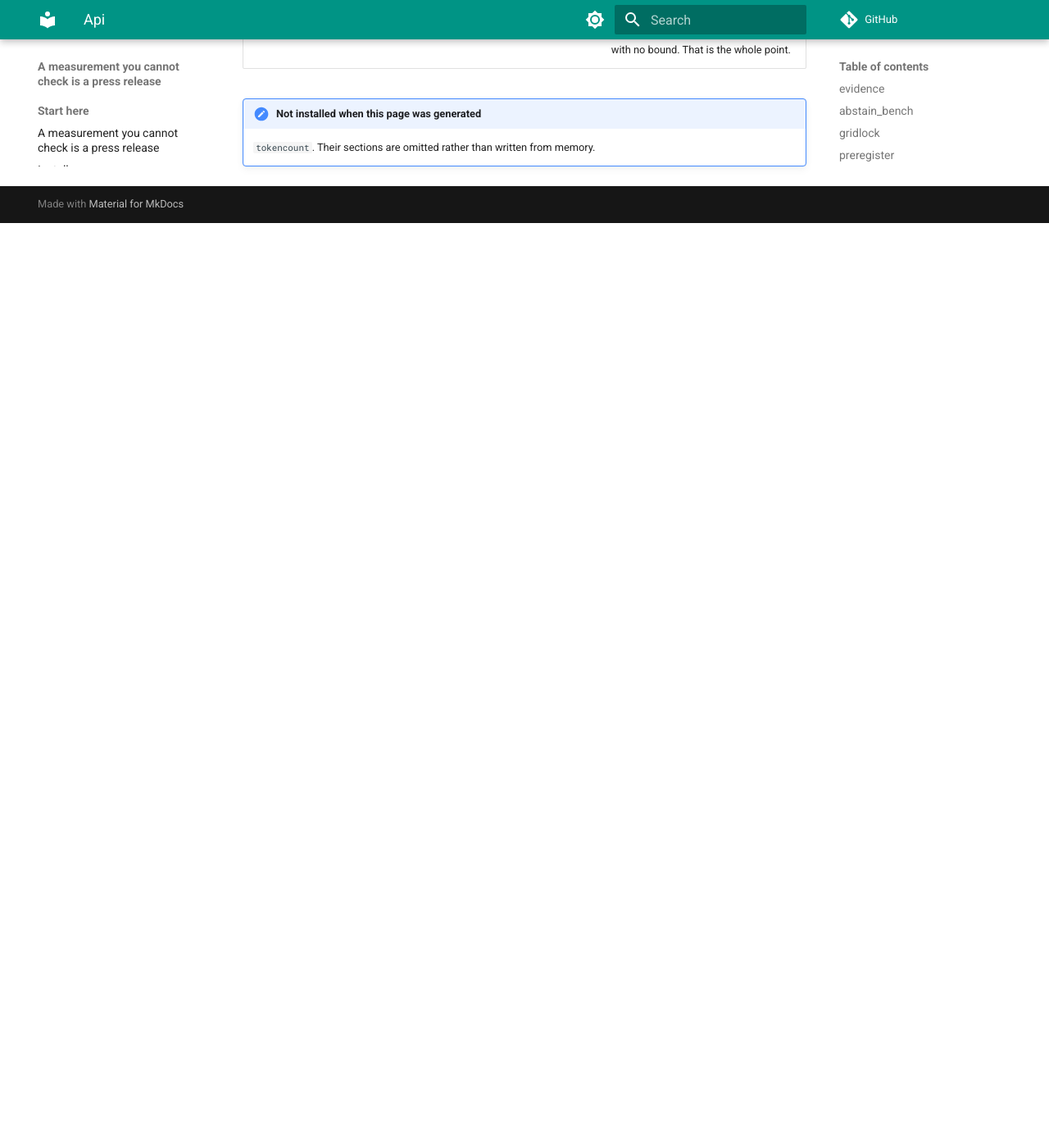
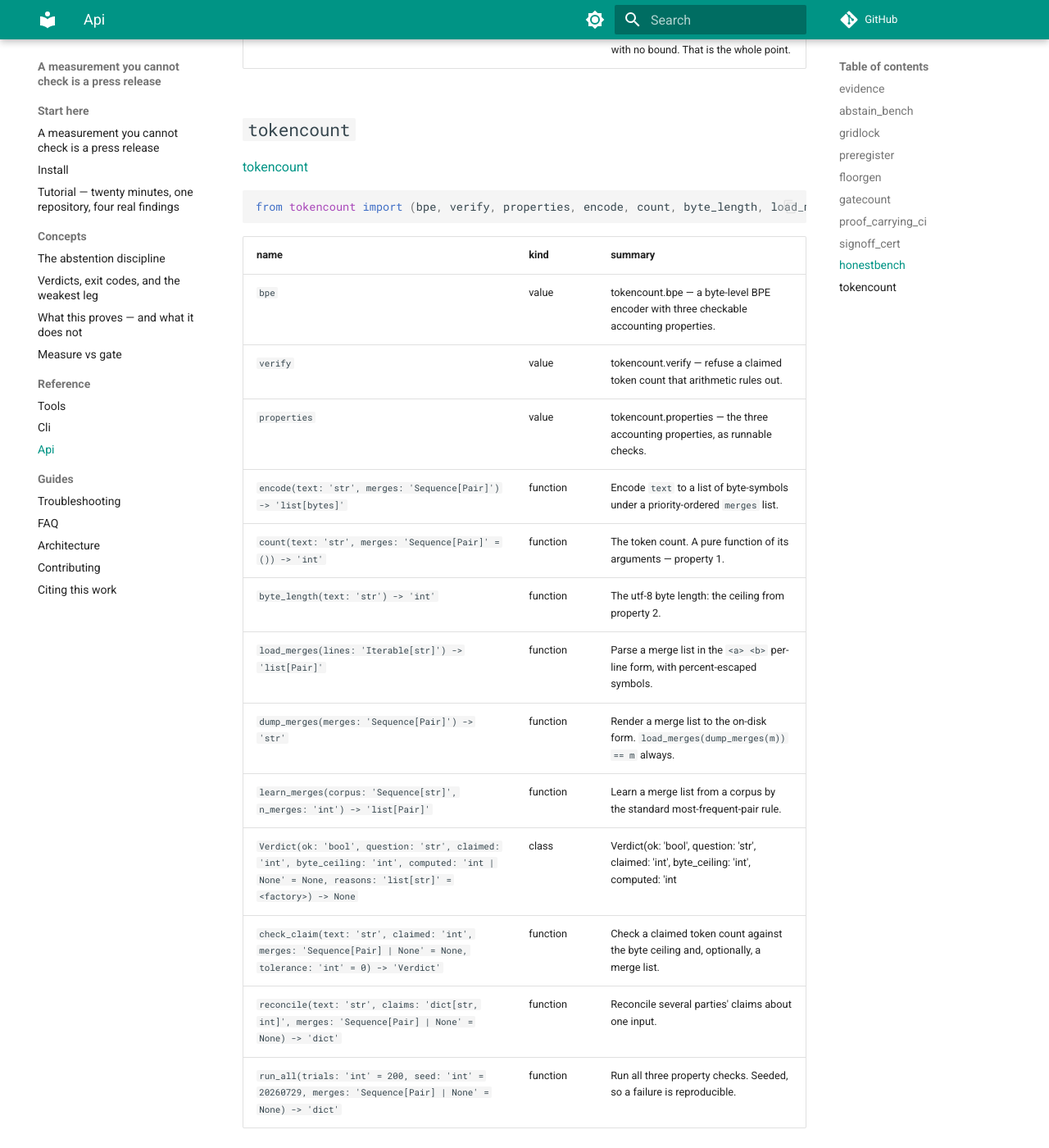
Before and after one commit to nickharris808/evidence-docs, an MkDocs documentation site: the page built from docs/reference/api.md, in a window 1280 px wide and 1400 px high, scrolled down 12333 px. Shown: the whole window at 82% size. Built offline with MkDocs 1.6.1 and Material for MkDocs 9.7.7, drawn with Linux system fonts in a browser that asks for light colours; comment, search, counter and statistics services are not loaded; before the commit the page ends 12605 px from its top, so only the background shows below that.

Commit message:
docs: regenerate the reference; add a banner check to the deploy
The reference pages are produced by running the tools, so installing two more
packages changed them. The gen_site --check rail caught that, which is what it
is for. The deploy workflow now also refuses a reference page that has lost its
generated banner — i.e. one that was hand-edited.

Co-Authored-By: Claude Opus 5 <noreply@anthropic.com>

````diff
--- a/docs/reference/api.md
+++ b/docs/reference/api.md
@@ -231,6 +231,26 @@ from honestbench import (merkle, registry, mutation, absence, bounds, sha256_fil
 | `describe(name: 'str', value: 'float', bound: 'dict | None') -> 'str'` | function | Format a statistic together with its bound; REFUSE to format one without. |
 | `UnboundedStatistic` | class | Raised when a statistic is reported with no bound. That is the whole point. |
 
-!!! note "Not installed when this page was generated"
+## `tokencount`
 
-    `tokencount`. Their sections are omitted rather than written from memory.
+[tokencount](https://github.com/nickharris808/tokencount)
+
+```python
+from tokencount import (bpe, verify, properties, encode, count, byte_length, load_merges, dump_merges, learn_merges, Verdict, check_claim, reconcile, run_all)
+```
+
+| name | kind | summary |
+|---|---|---|
+| `bpe` | value | tokencount.bpe — a byte-level BPE encoder with three checkable accounting properties. |
+| `verify` | value | tokencount.verify — refuse a claimed token count that arithmetic rules out. |
+| `properties` | value | tokencount.properties — the three accounting properties, as runnable checks. |
+| `encode(text: 'str', merges: 'Sequence[Pair]') -> 'list[bytes]'` | function | Encode ``text`` to a list of byte-symbols under a priority-ordered ``merges`` list. |
+| `count(text: 'str', merges: 'Sequence[Pair]' = ()) -> 'int'` | function | The token count. A pure function of its arguments — property 1. |
+| `byte_length(text: 'str') -> 'int'` | function | The utf-8 byte length: the ceiling from property 2. |
+| `load_merges(lines: 'Iterable[str]') -> 'list[Pair]'` | function | Parse a merge list in the ``<a> <b>`` per-line form, with percent-escaped symbols. |
+| `dump_merges(merges: 'Sequence[Pair]') -> 'str'` | function | Render a merge list to the on-disk form. ``load_merges(dump_merges(m)) == m`` always. |
+| `learn_merges(corpus: 'Sequence[str]', n_merges: 'int') -> 'list[Pair]'` | function | Learn a merge list from a corpus by the standard most-frequent-pair rule. |
+| `Verdict(ok: 'bool', question: 'str', claimed: 'int', byte_ceiling: 'int', computed: 'int | None' = None, reasons: 'list[str]' = <factory>) -> None` | class | Verdict(ok: 'bool', question: 'str', claimed: 'int', byte_ceiling: 'int', computed: 'int | None' = None, reasons: 'list[str]' = <f |
+| `check_claim(text: 'str', claimed: 'int', merges: 'Sequence[Pair] | None' = None, tolerance: 'int' = 0) -> 'Verdict'` | function | Check a claimed token count against the byte ceiling and, optionally, a merge list. |
+| `reconcile(text: 'str', claims: 'dict[str, int]', merges: 'Sequence[Pair] | None' = None) -> 'dict'` | function | Reconcile several parties' claims about one input. |
+| `run_all(trials: 'int' = 200, seed: 'int' = 20260729, merges: 'Sequence[Pair] | None' = None) -> 'dict'` | function | Run all three property checks. Seeded, so a failure is reproducible. |
````
Also changed, not shown: docs/reference/cli.md (+115 -1 lines), 1 other file.
